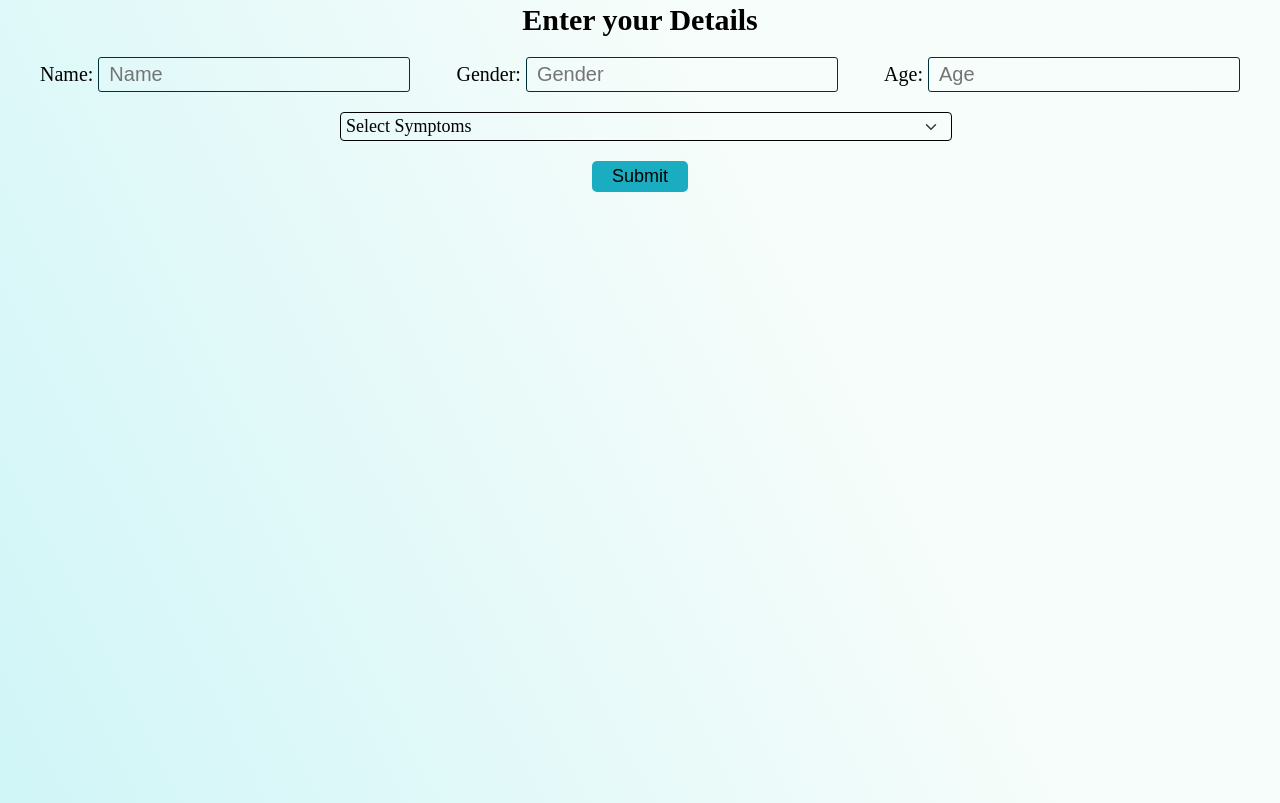
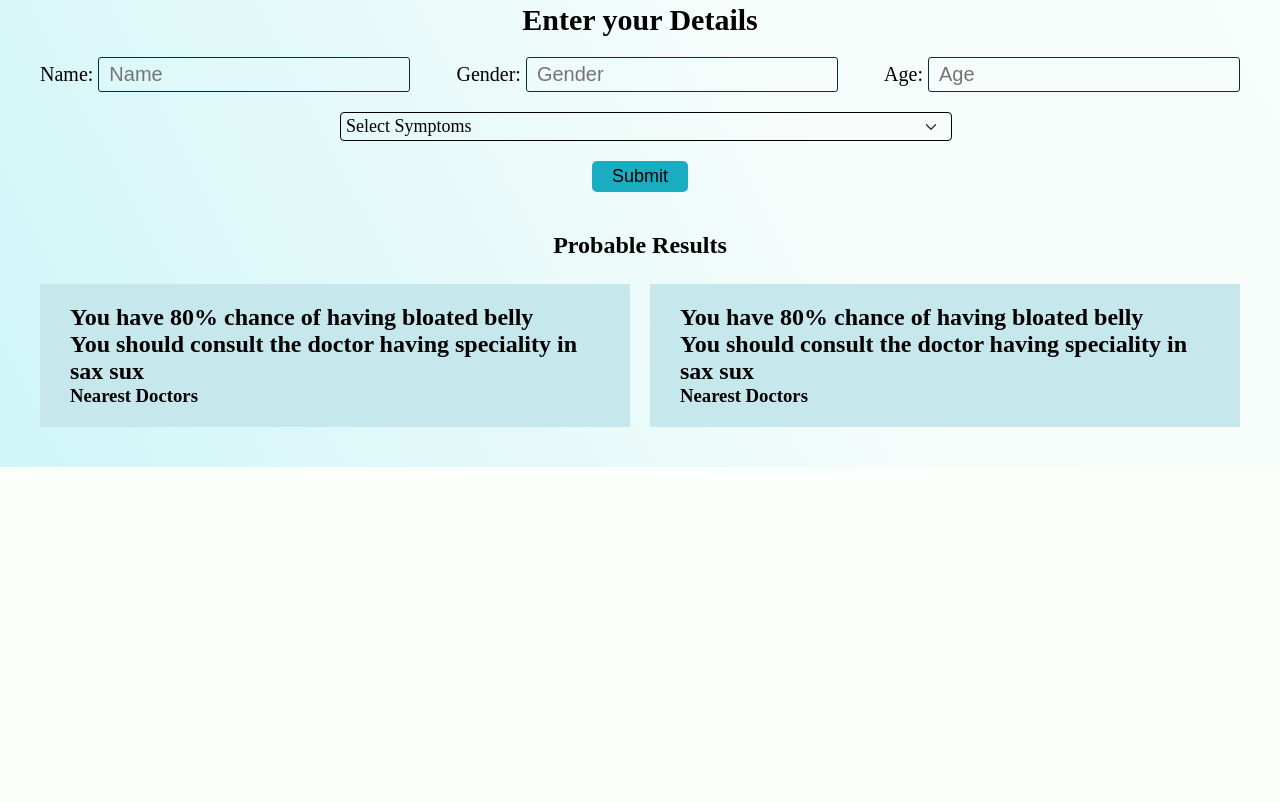
Before and after one commit to kalashjain23/navidoc, a plain HTML site: page home.html in a window 1280 px wide. Shown: the part 797-1600 px from the top of the page. After the commit the page ends 1264 px from the top, so only its background shows below. Drawn offline with Linux system fonts and the light colour scheme.

Commit message:
updation

```diff
--- a/home.html
+++ b/home.html
@@ -107,6 +107,22 @@
 
       <input type="button" id="myButton" value="Submit" onclick="get()" />
     </section>
+
+    <section class="cards">
+      <h1>Probable Results</h1>
+      <div class="cards-containers" id="cards">
+        <div class="card">
+          <h1>You have 80% chance of having bloated belly</h1>
+          <h2>You should consult the doctor having speciality in sax sux</h2>
+          <h3>Nearest Doctors</h3>
+        </div>
+        <div class="card">
+          <h1>You have 80% chance of having bloated belly</h1>
+          <h2>You should consult the doctor having speciality in sax sux</h2>
+          <h3>Nearest Doctors</h3>
+        </div>
+      </div>
+    </section>
     <script src="./script.js"></script>
     <!-- <script src="./maps.js"></script> -->
     <script src="./mutipleselect-dropdown.js"></script>
--- a/index.css
+++ b/index.css
@@ -115,7 +115,7 @@ body {
 
 .details-section {
   margin: 0 40px;
-  height: 100vh;
+  /* height: 100vh; */
 }
 
 .details-section > h1 {
@@ -179,3 +179,25 @@ input[type="button"] {
   margin: auto;
   margin-top: 20px;
 }
+
+.cards {
+  margin: 40px;
+}
+
+.cards > h1 {
+  text-align: center;
+}
+
+.cards-containers {
+  display: flex;
+  justify-content: center;
+  gap: 20px;
+  margin-top: 25px;
+}
+
+.card {
+  background-color: #c6e7ec;
+  /* margin-top: 10px; */
+  /* max-width: 50%; */
+  padding: 20px 30px;
+}
--- a/script.js
+++ b/script.js
@@ -80,6 +80,30 @@ function get() {
       console.log(diseases)
       console.log(chances)
       console.log(specialist)
+
+      const disease = document.getElementById("disease")
+      const accuracy = document.getElementById("accuracy")
+      const doctor = document.getElementById("doctor")
+
+      const cardsContainer = document.getElementById("cards")
+      const cards = []
+
+      for (let i = 0; i < diseases.length; i++) {
+        const card = document.createElement("div")
+        card.classList.add("card")
+        card.innerHTML = `
+                <div class="card-body">
+                    <h1>You have ${chances[i]}% chance of having${disease[i]} </h1>
+                    <p>Specialist: You should consult the doctor having speciality in ${specialist[i]}</p>
+                    `
+        cards.push(card)
+      }
+      console.log(cards)
+
+      //   cardsContainer.innerHTML = cards
+
+      //   console.log(disease.textContent)
+
       // for(let i = 0; i < specialist.length; i++){
       //     document.querySelector('#find-me').addEventListener('click', geoFindMe(specialist[i]));
       // }
```
